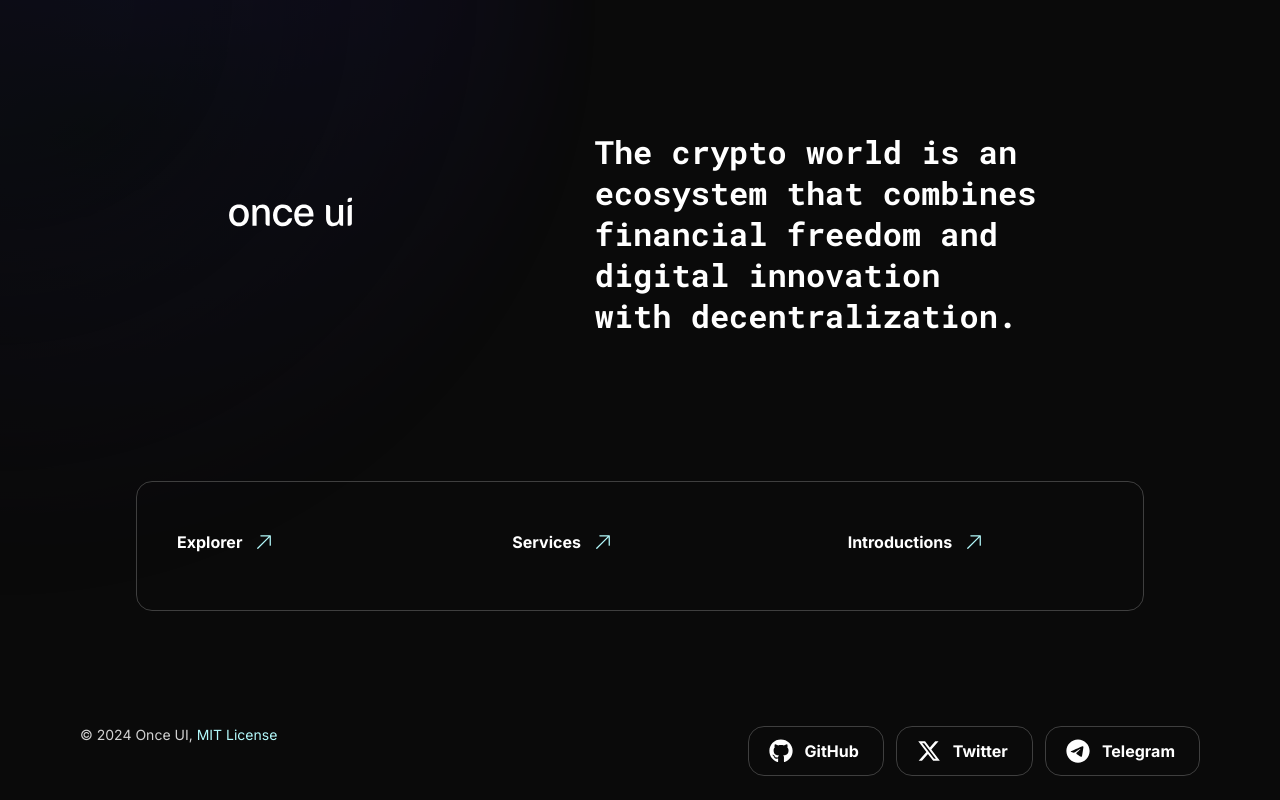
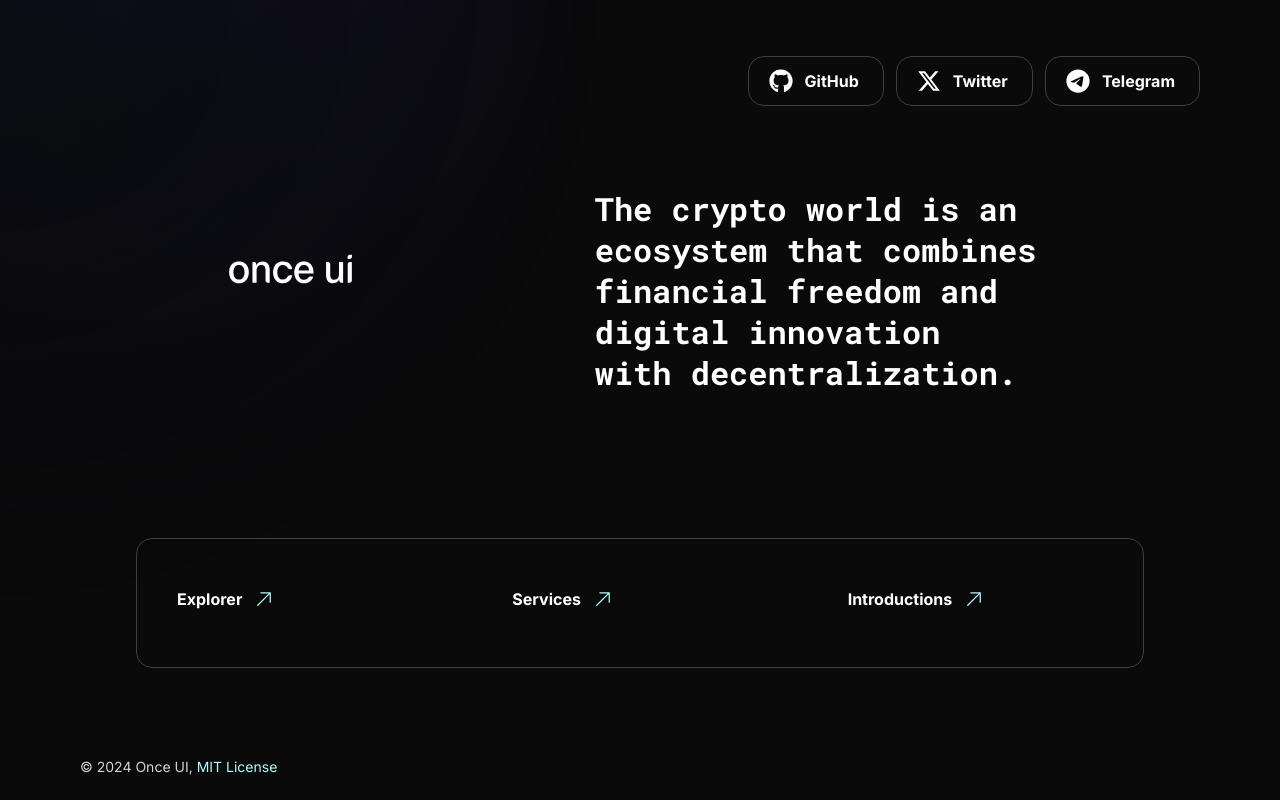
Before and after one commit to xuleyman/cocovercel, a Next.js app: page / in a window 1280 px wide. Built offline with nearby package versions, Linux system fonts and the light colour scheme.

Commit message:
sosyalyukari2.tsx
Sosyal tusları yukarı taşı

```diff
--- a/src/app/page.tsx
+++ b/src/app/page.tsx
@@ -28,6 +28,32 @@ export default function Home() {
 		<Flex
 			fillWidth paddingTop="l" paddingX="l"
 			direction="column" alignItems="center" flex={1}>
+
+			{/* Sosyal medya butonları en üste taşındı */}
+			<Flex
+				as="header"
+				fillWidth
+				justifyContent="flex-end"
+				paddingX="l"
+				paddingY="s"
+				gap="12">
+				<Button
+					href="https://github.com/nikolorenzoo"
+					prefixIcon="github" size="l" variant="tertiary">
+					GitHub
+				</Button>
+				<Button
+					href="https://x.com/Coskungurcayy"
+					prefixIcon="twitter" size="l" variant="tertiary">
+					Twitter
+				</Button>
+				<Button
+					href="https://www.t.me/nikolorenzo"
+					prefixIcon="telegram" size="l" variant="tertiary">
+					Telegram
+				</Button>
+			</Flex>
+
 			<Flex
 				position="relative"
 				as="section" overflow="hidden"
@@ -108,23 +134,6 @@ export default function Home() {
 					variant="body-default-s" onBackground="neutral-weak">
 					© 2024 Once UI, <Link href="https://github.com/once-ui-system/nextjs-starter?tab=MIT-1-ov-file">MIT License</Link>
 				</Text>
-				<Flex
-					gap="12">
-					<Button
-						href="https://github.com/nikolorenzoo"
-						prefixIcon="github" size="l" variant="tertiary">
-						GitHub
-					</Button>
-					<Button
-						href="https://x.com/Coskungurcayy"
-						prefixIcon="twitter" size="l" variant="tertiary">
-						Twitter
-					</Button><Button
-						href="https://www.t.me/nikolorenzo"
-						prefixIcon="telegram" size="l" variant="tertiary">
-						Telegram
-					</Button>
-				</Flex>
 			</Flex>
 		</Flex>
 	);
```
